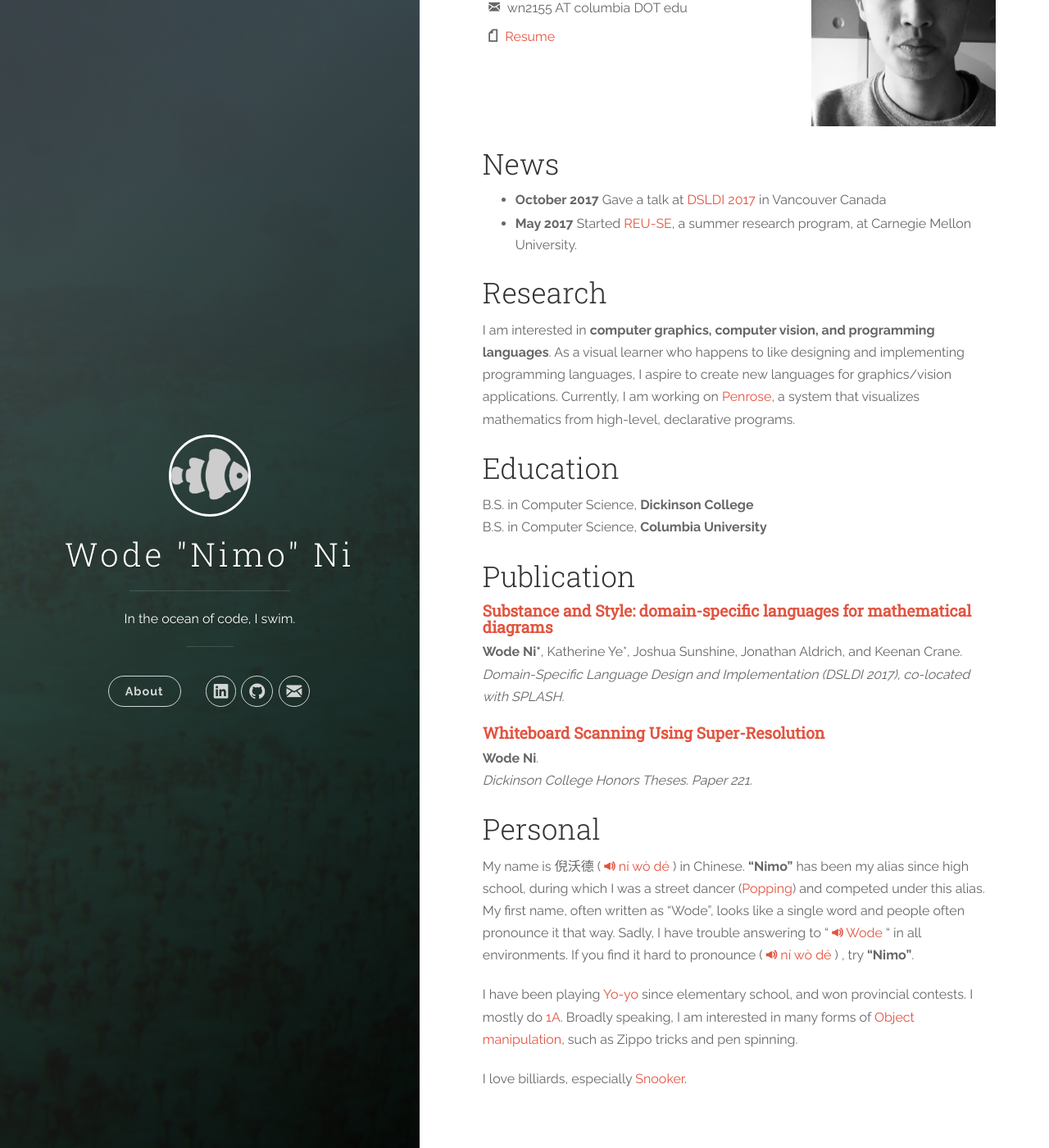
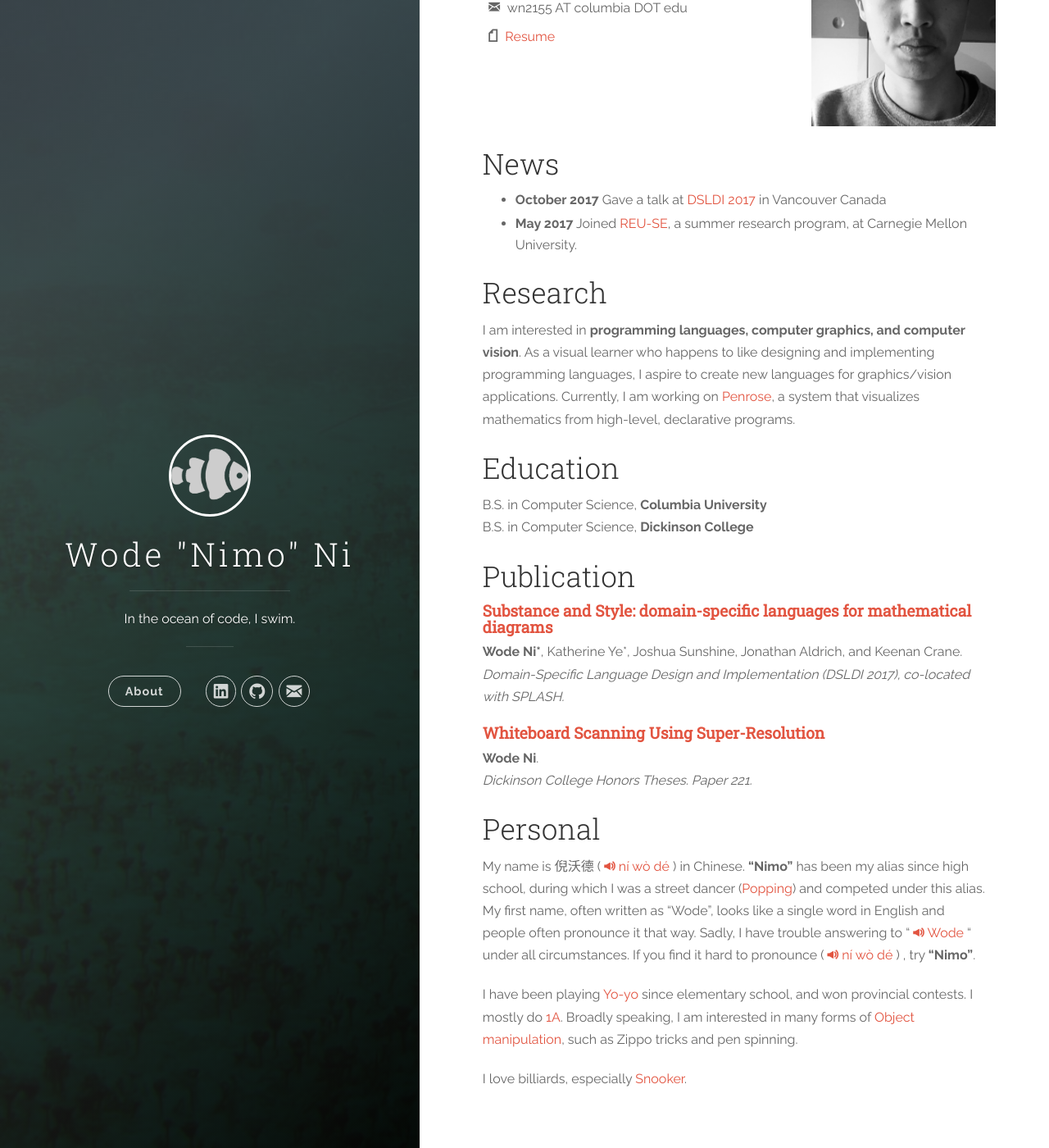
Before and after one commit to wodeni/wodeni.github.io, a Jekyll site: the page built from index.md, in a window 1280 px wide and 1400 px high, scrolled down 278 px. Shown: the whole window at 82% size. Built offline with Jekyll 4.4.1, drawn with Linux system fonts in a browser that asks for light colours; nearby versions of some CDN libraries; our own code applies the rules of GitHub Pages for plain Markdown files.

```diff
--- a/index.md
+++ b/index.md
@@ -8,16 +8,16 @@ sections:
 ## News
 
 - __October 2017__  Gave a talk at [DSLDI 2017](https://2017.splashcon.org/event/dsldi-2017-substance-and-style-domain-specific-languages-for-mathematical-diagrams) in Vancouver Canada
-- __May 2017__  Started [REU-SE](http://isri.cmu.edu/education/reu-se/), a summer research program, at Carnegie Mellon University.
+- __May 2017__  Joined [REU-SE](http://isri.cmu.edu/education/reu-se/), a summer research program, at Carnegie Mellon University.
 
 ## Research
 
-I am interested in __computer graphics, computer vision, and programming languages__. As a visual learner who happens to like designing and implementing programming languages, I aspire to create new languages for graphics/vision applications. Currently, I am working on [Penrose](penrose.ink), a system that visualizes mathematics from high-level, declarative programs.
+I am interested in __programming languages, computer graphics, and computer vision__. As a visual learner who happens to like designing and implementing programming languages, I aspire to create new languages for graphics/vision applications. Currently, I am working on [Penrose](penrose.ink), a system that visualizes mathematics from high-level, declarative programs.
 
 ## Education
 
+B.S. in Computer Science, __Columbia University__ <br>
 B.S. in Computer Science, __Dickinson College__ <br>
-B.S. in Computer Science, __Columbia University__ <br>
 
 ## Publication
 
@@ -33,10 +33,10 @@ My name is 倪沃德 (
     <audio id="pronounce"><source src="assets/niwode.mp3" type="audio/mpeg"></audio>
     <a class="icon icon-volume" onclick="document.getElementById('pronounce').play();"> ní wò dé</a>
 )
-in Chinese. __"Nimo"__ has been my alias since high school, during which I was a street dancer ([Popping](https://en.wikipedia.org/wiki/Popping)) and competed under this alias. My first name, often written as "Wode", looks like a single word and people often pronounce it that way. Sadly, I have trouble answering to "
+in Chinese. __"Nimo"__ has been my alias since high school, during which I was a street dancer ([Popping](https://en.wikipedia.org/wiki/Popping)) and competed under this alias. My first name, often written as "Wode", looks like a single word in English and people often pronounce it that way. Sadly, I have trouble answering to "
     <audio id="wode"><source src="assets/wode.mp3" type="audio/mpeg"></audio>
     <a class="icon icon-volume" onclick="document.getElementById('wode').play();"> Wode</a>
-" in all environments. If you find it hard to pronounce (
+" under all circumstances. If you find it hard to pronounce (
     <audio id="pronounce"><source src="assets/niwode.mp3" type="audio/mpeg"></audio>
     <a class="icon icon-volume" onclick="document.getElementById('pronounce').play();"> ní wò dé</a>
 )
```
Also changed, not shown: 3 other files.
